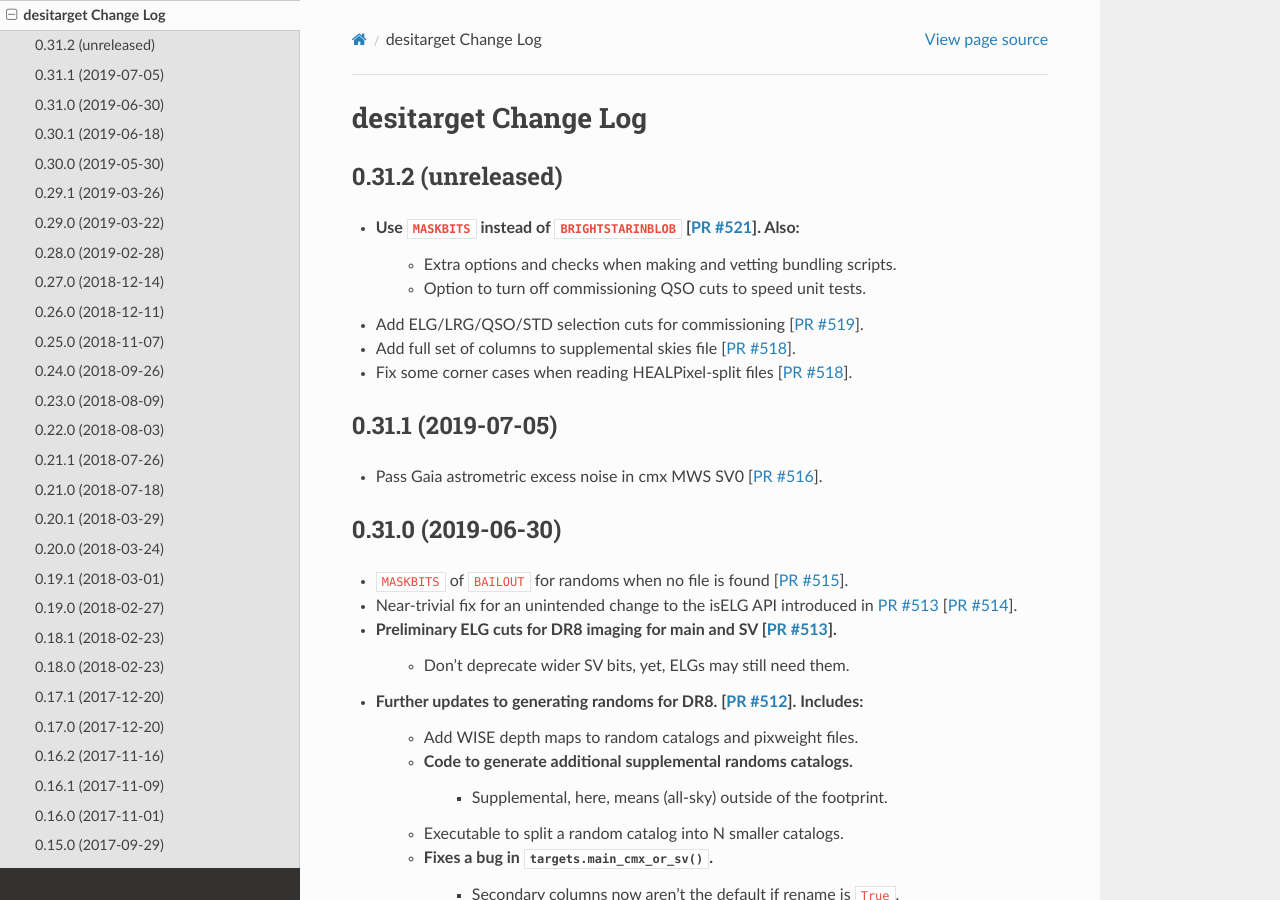
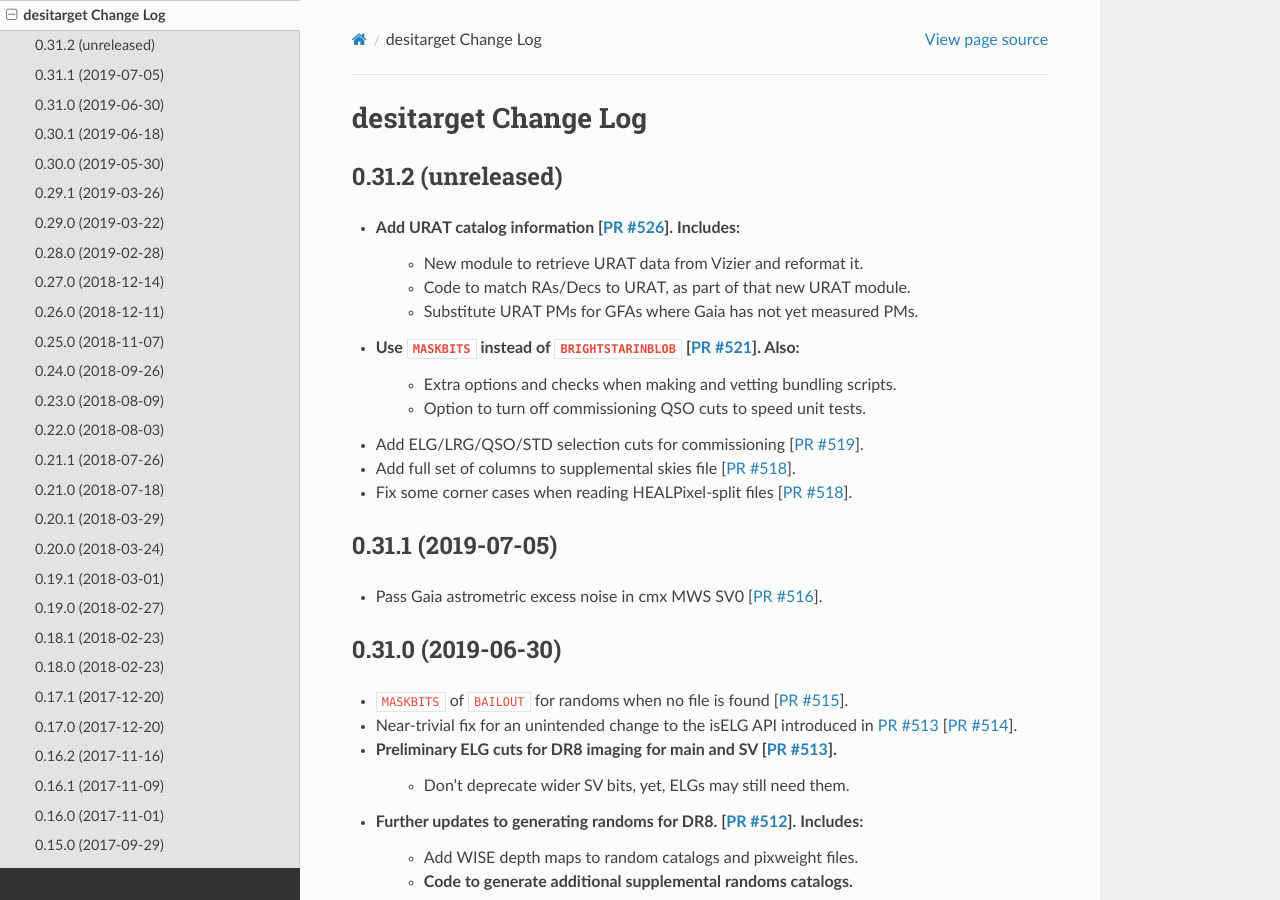
Before and after one commit to desihub/desitarget, a Sphinx documentation site: the page built from doc/changes.rst, in a window 1280 px wide and 900 px high. Built offline with Sphinx 7.4.7 and the Read the Docs theme 2.0.0, drawn with Linux system fonts in a browser that asks for light colours.

Commit message:
update changes docs

```diff
--- a/doc/changes.rst
+++ b/doc/changes.rst
@@ -5,6 +5,10 @@ desitarget Change Log
 0.31.2 (unreleased)
 -------------------
 
+* Add URAT catalog information [`PR #526`_]. Includes:
+    * New module to retrieve URAT data from Vizier and reformat it.
+    * Code to match RAs/Decs to URAT, as part of that new URAT module.
+    * Substitute URAT PMs for GFAs where Gaia has not yet measured PMs.
 * Use ``MASKBITS`` instead of ``BRIGHTSTARINBLOB`` [`PR #521`_]. Also:
     * Extra options and checks when making and vetting bundling scripts.
     * Option to turn off commissioning QSO cuts to speed unit tests.
@@ -15,6 +19,7 @@ desitarget Change Log
 .. _`PR #518`: https://github.com/desihub/desitarget/pull/518
 .. _`PR #519`: https://github.com/desihub/desitarget/pull/519
 .. _`PR #521`: https://github.com/desihub/desitarget/pull/521
+.. _`PR #526`: https://github.com/desihub/desitarget/pull/526
 
 0.31.1 (2019-07-05)
 -------------------
```
